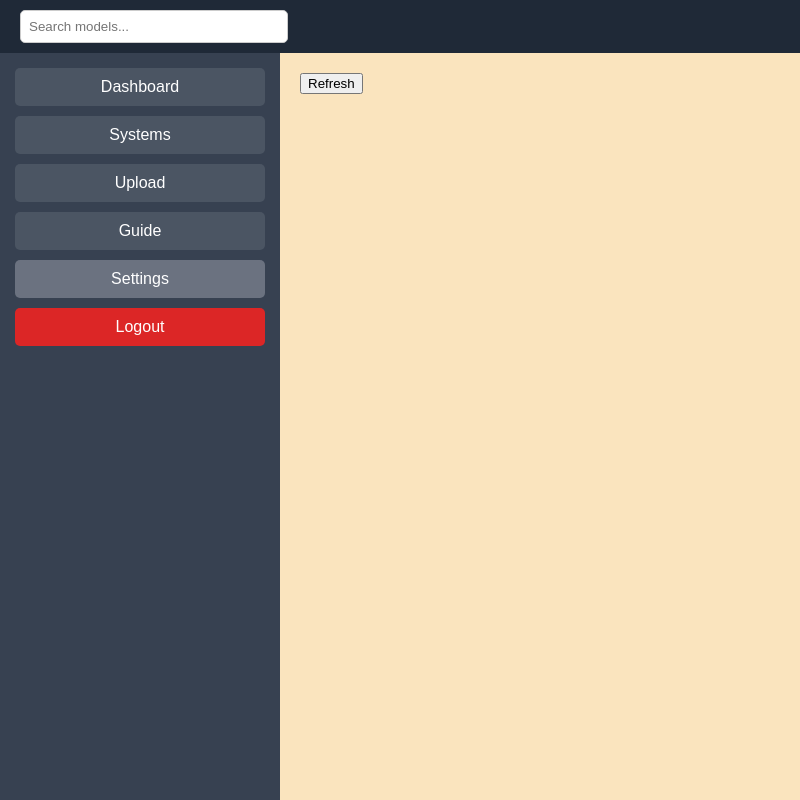
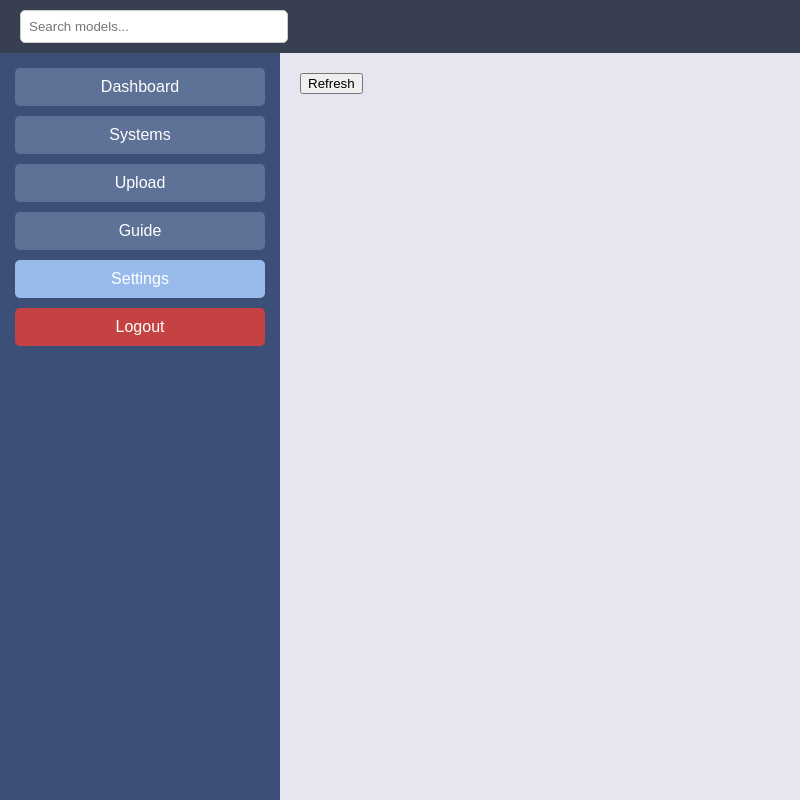
Before and after one commit to dianalin2/engr-1020, an Electron app: page gui/index.html in a window 800 px wide. Drawn offline with Linux system fonts and the light colour scheme.

Commit message:
color palette changed

```diff
--- a/gui/index.css
+++ b/gui/index.css
@@ -10,7 +10,7 @@
 }
 
 .nav {
-    background-color: #1f2937;
+    background-color: #383F51;
     color: white;
     padding: 10px 20px;
     display: flex;
@@ -34,7 +34,7 @@
 /* Sidebar styling */
 .sidebar {
     width: 250px;
-    background-color: #374151;
+    background-color: #3C4F76;
     padding: 15px;
     display: flex;
     flex-direction: column;
@@ -51,17 +51,17 @@
 }
 
 .mainB {
-    background-color: #4b5563;
+    background-color: #5e7197;
     color: white;
 }
 
 .setB {
-    background-color: #6b7280;
+    background-color: #98bbec;
     color: white;
 }
 
 .logB {
-    background-color: #dc2626;
+    background-color: #C44242;
     color: white;
 }
 
@@ -72,7 +72,7 @@
 /* Main content area */
 .sidedisplay {
     flex: 1;
-    background-color: rgb(250, 228, 190);
+    background-color: #E6E6F0;
     padding: 20px;
     overflow-y: auto;
 }
```
